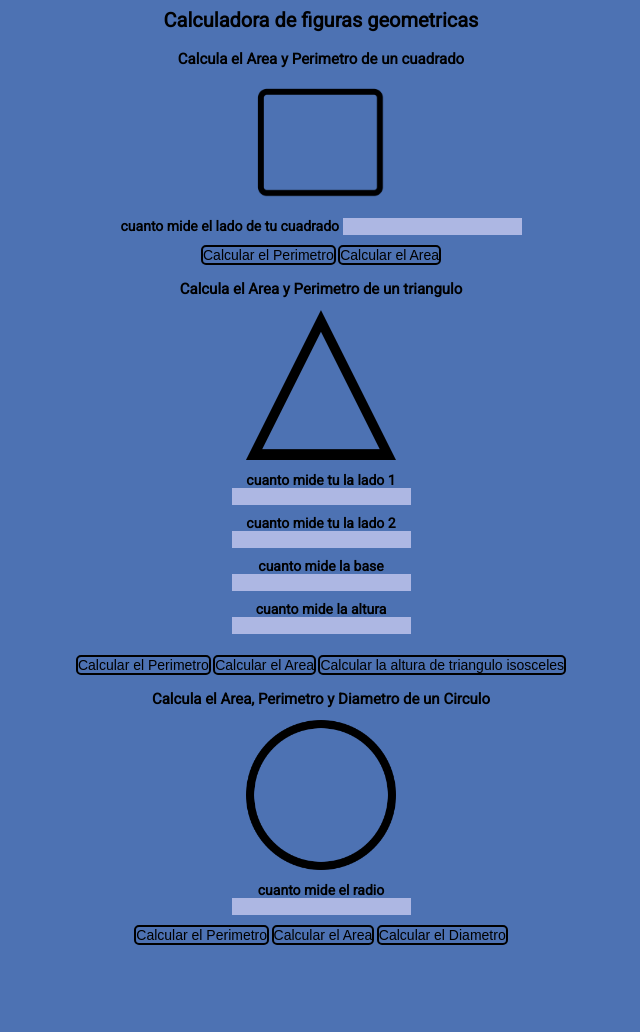
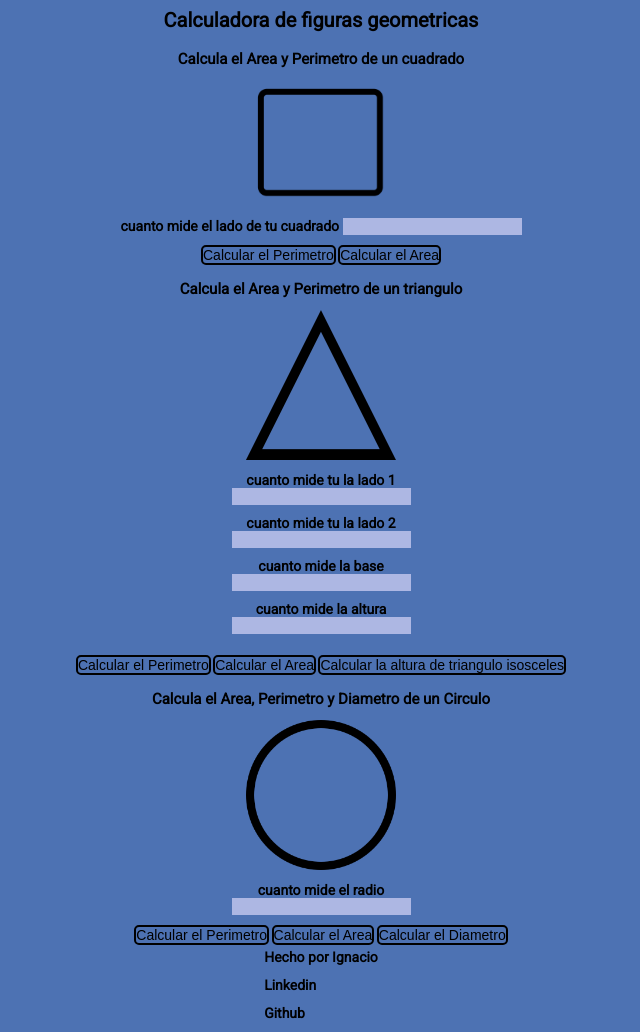
Before and after one commit to FreddyIgnacio/curso-practico-javascript-platzi, a plain HTML site: page figuras.html in a window 1280 px wide. Shown: the whole page, without its empty margins (319-959 px from the left). Before the commit the page ends 960 px from the top, so only its background shows below. Drawn offline with Linux system fonts and the light colour scheme.

Commit message:
Creacion del footeer y unos ajustes del css

```diff
--- a/figuras.html
+++ b/figuras.html
@@ -79,7 +79,15 @@
             <button type="button" onclick="calcularDiametroCirculo()">Calcular el Diametro</button>
         </form>
     </section>
-
+    <footer>
+        <section>
+            <ul>
+                <li>Hecho por Ignacio</li>
+                <li><a href="https://www.linkedin.com/in/freddy-ignacio-colque/">Linkedin</a></li>
+                <li><a href="https://github.com/FreddyIgnacio">Github</a></li>
+            </ul>
+        </section>
+    </footer>
     <script src="./figuras.js"></script>
 </body>
 </html>
--- a/style.css
+++ b/style.css
@@ -34,6 +34,10 @@ header{
     font-size: 1.4rem;
     font-weight: bold;
 }
+.section-cuadrado p{
+    font-size: 1.4rem;
+    font-weight: bold;
+}
 .section-cuadrado button{
     font-size: 1.4rem;
     border-radius: 5px;
@@ -64,6 +68,10 @@ header{
     font-size: 1.4rem;
     font-weight: bold;
     display: block;
+}
+.section-triangulo p{
+    font-size: 1.4rem;
+    font-weight: bold;
 }
 .section-triangulo button{
     font-size: 1.4rem;
@@ -96,6 +104,10 @@ header{
     font-weight: bold;
     display: block;
 }
+.section-circulo p{
+    font-size: 1.4rem;
+    font-weight: bold;
+}
 .section-circulo button{
     font-size: 1.4rem;
     border-radius: 5px;
@@ -112,3 +124,29 @@ header{
     height: 150px;
     margin: 12px auto;
 }
+
+footer{
+    display: flex;
+    width: 100%;
+    height: 50px;
+}
+
+footer section{
+    display: flex;
+    width: 100%;
+    justify-content: center;
+    align-items: center;
+}
+footer ul{
+    font-size: 1.4rem;
+    font-weight: bold;
+    line-height: 1.8rem;
+    list-style: none;
+}
+footer li{
+    margin: 10px 0;
+}
+footer a{
+    text-decoration: none;
+    color: black;
+}
```
